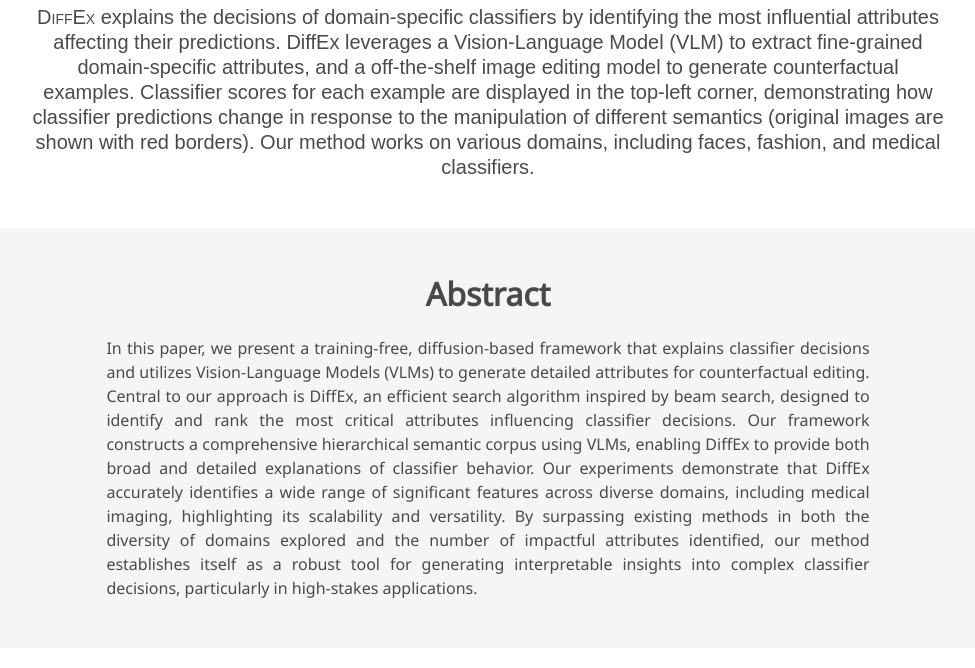
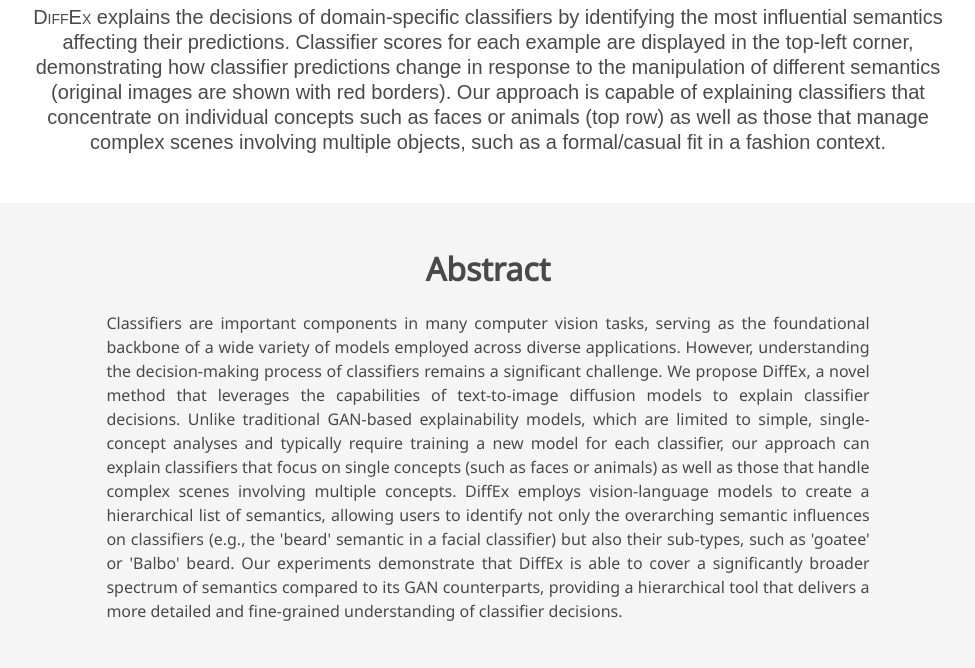
Before and after one commit to explain-in-diffusion/explain-in-diffusion.github.io, a plain HTML site: page index.html in a window 1280 px wide. Shown: the part 1052-1720 px from the top of the page, without its empty margins (152-1127 px from the left). Drawn offline with nearby package versions, Linux system fonts and the light colour scheme; some icons are missing; a web font is replaced by a local one.

Commit message:
framework

```diff
--- a/index.html
+++ b/index.html
@@ -179,7 +179,11 @@
     <div class="hero-body">
       <img src="./static/videos/teaser-7.gif" alt="Teaser GIF" style="width: 100%; height: auto;" />
       <h2 class="subtitle has-text-centered">
-        <span class="dnerf">DiffEx</span> explains the decisions of domain-specific classifiers by identifying the most influential attributes affecting their predictions. DiffEx leverages  a Vision-Language Model (VLM) to extract fine-grained domain-specific attributes, and a off-the-shelf image editing model to generate counterfactual examples. Classifier scores for each example are displayed in the top-left corner, demonstrating how classifier predictions change in response to the manipulation of different semantics (original images are shown with red borders). Our method works on various domains, including faces, fashion, and medical classifiers.
+        <span class="dnerf">DiffEx</span> explains the decisions of domain-specific classifiers by identifying the most influential semantics affecting their predictions.
+        Classifier scores for each example are displayed in the top-left corner,
+        demonstrating how classifier predictions change in response to the manipulation of different semantics (original images are shown with red borders).
+        Our approach is capable of explaining classifiers that concentrate on individual concepts such as faces or animals (top row) as well as those that manage complex scenes involving multiple objects,
+        such as a formal/casual fit in a fashion context.
       </h2>
     </div>
   </div>
@@ -195,14 +199,14 @@
         <h2 class="title is-3">Abstract</h2>
         <div class="content has-text-justified">
           <p>
-            In this paper, we present a training-free, diffusion-based framework that explains classifier decisions and utilizes Vision-Language Models (VLMs) to generate detailed attributes for counterfactual editing.
-            Central to our approach is DiffEx, an efficient search algorithm inspired by beam search, designed to identify and rank the most critical attributes influencing classifier decisions.
-            Our framework constructs a comprehensive hierarchical semantic corpus using VLMs, enabling DiffEx to provide both broad and detailed explanations of classifier behavior.
-            Our experiments demonstrate that DiffEx accurately identifies a wide range of significant features across diverse domains,
-            including medical imaging, highlighting its scalability and versatility.
-            By surpassing existing methods in both the diversity of domains explored and the number of impactful attributes identified,
-            our method establishes itself as a robust tool for generating interpretable insights into complex classifier decisions,
-            particularly in high-stakes applications.
+            Classifiers are important components in many computer vision tasks,
+            serving as the foundational backbone of a wide variety of models employed across diverse applications.
+            However, understanding the decision-making process of classifiers remains a significant challenge.
+             We propose DiffEx, a novel method that leverages the capabilities of text-to-image diffusion models to explain classifier decisions.
+             Unlike traditional GAN-based explainability models, which are limited to simple, single-concept analyses and typically require training a new model for each classifier,
+             our approach can explain classifiers that focus on single concepts (such as faces or animals) as well as those that handle complex scenes involving multiple concepts.
+             DiffEx employs vision-language models to create a hierarchical list of semantics, allowing users to identify not only the overarching semantic influences on classifiers (e.g., the 'beard' semantic in a facial classifier) but also their sub-types, such as 'goatee' or 'Balbo' beard.
+             Our experiments demonstrate that DiffEx is able to cover a significantly broader spectrum of semantics compared to its GAN counterparts, providing a hierarchical tool that delivers a more detailed and fine-grained understanding of classifier decisions.
           </p>
         </div>
       </div>
@@ -223,15 +227,16 @@
           </p>
         -->
           <div class="container">
-            <img src="./static/images/Framework-1.png">
+            <img src="./static/images/Framework (1)-1.png">
             <br>
           </div>
 
           <p>
-            Our pipeline processes a set of sample domain-specific images and a text prompt using a Vision-Language Model (VLM) to generate a hierarchical semantic corpus of attributes relevant to a specific domain.
+            Our pipeline processes a set of sample domain-specific images and a text prompt using a VLM to generate a hierarchical semantic
+            corpus of attributes relevant to a specific domain.
             Based on this corpus, DiffEx identifies and ranks the most influential features affecting the classifier's decisions,
-            sorting them from most to least impactful. The diagram illustrates this process, highlighting both unedited images and counterfactual examples annotated with confidence scores to demonstrate the changing influence of specific attributes on classifier predictions.
-            This hierarchical approach provides a structured understanding of which features drive classifier outputs.
+            sorting them from most to least impactful (rightmost image).
+            The hierarchical explanation of semantics (such as beard and its subtypes) provides a fine-grained understanding of which features drive classifier outputs.
           </p>
         </div>
       </div>
```
Also changed, not shown: 2 other files.
